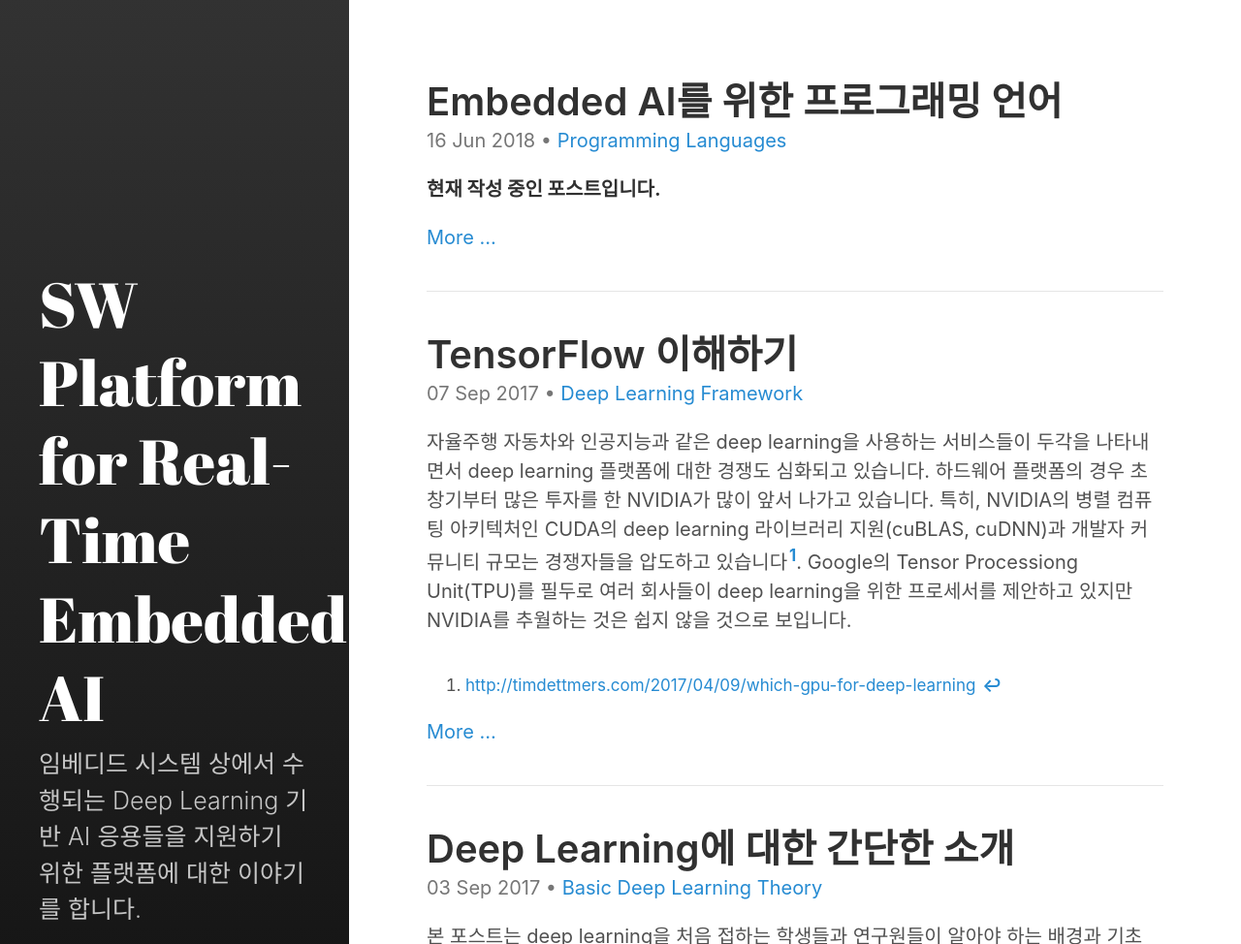
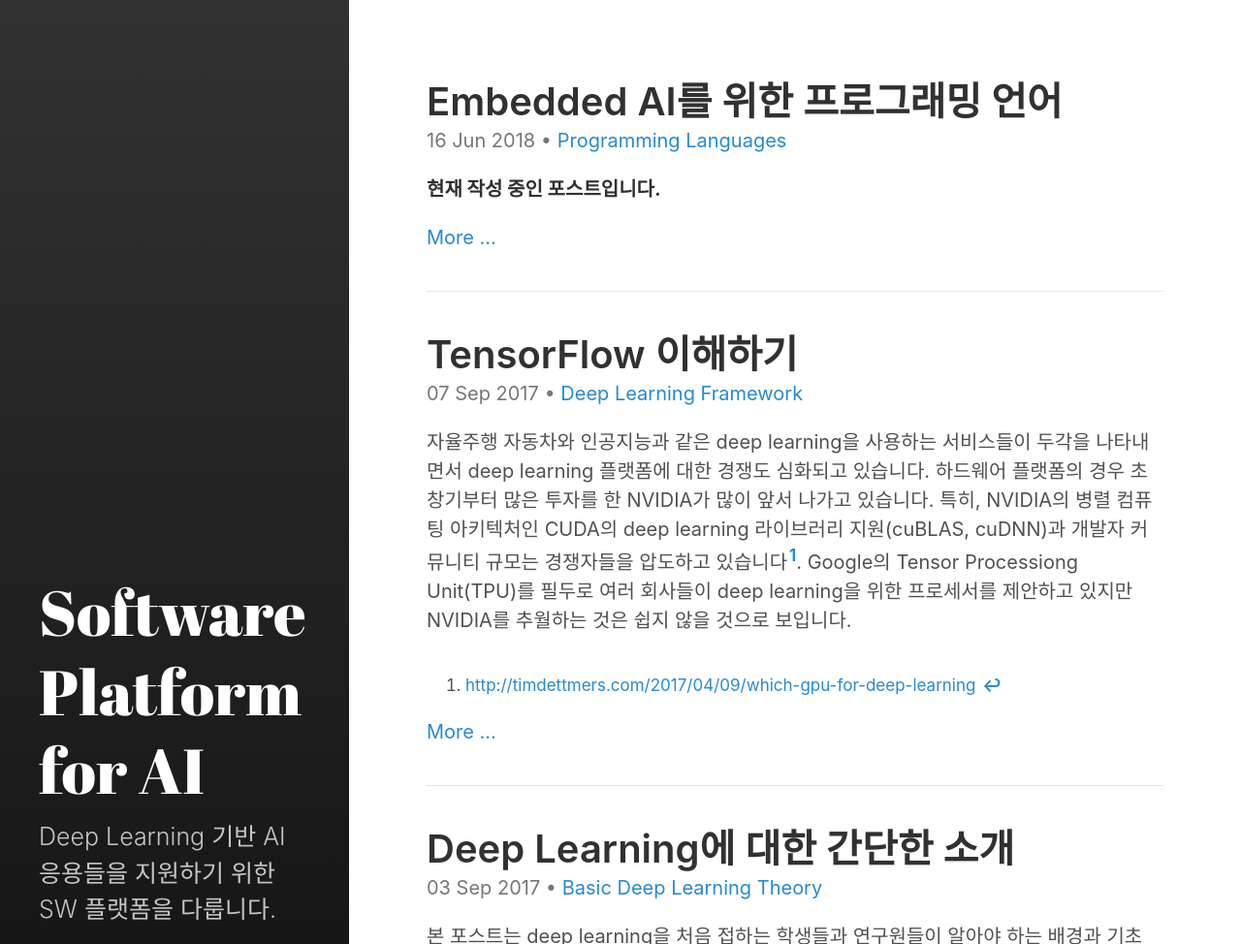
Before and after one commit to shnoh171/shnoh171.github.io, a Jekyll site: the page built from index.html, in a window 1280 px wide, cut to the strip 0-974 px from the top of the page. Shown: the whole strip at 97% size. Built offline with Jekyll 4.4.1, drawn with Linux system fonts in a browser that asks for light colours; the list of posts is cut into pages by our own code.

Commit message:
change blog description

```diff
--- a/_config.yml
+++ b/_config.yml
@@ -3,9 +3,9 @@
 highlighter:      rouge
 
 # Setup
-title:            SW Platform for Real-Time Embedded AI
+title:            Software Platform for AI
 tagline:          'A Jekyll theme'
-description:      '임베디드 시스템 상에서 수행되는 Deep Learning 기반 AI 응용들을 지원하기 위한 플랫폼에 대한 이야기를 합니다.'
+description:      'Deep Learning 기반 AI 응용들을 지원하기 위한 SW 플랫폼을 다룹니다.'
 url:              https://nsh3389.github.io
 baseurl:          # the optional subpath of your site, e.g. "/blog"
 
```
